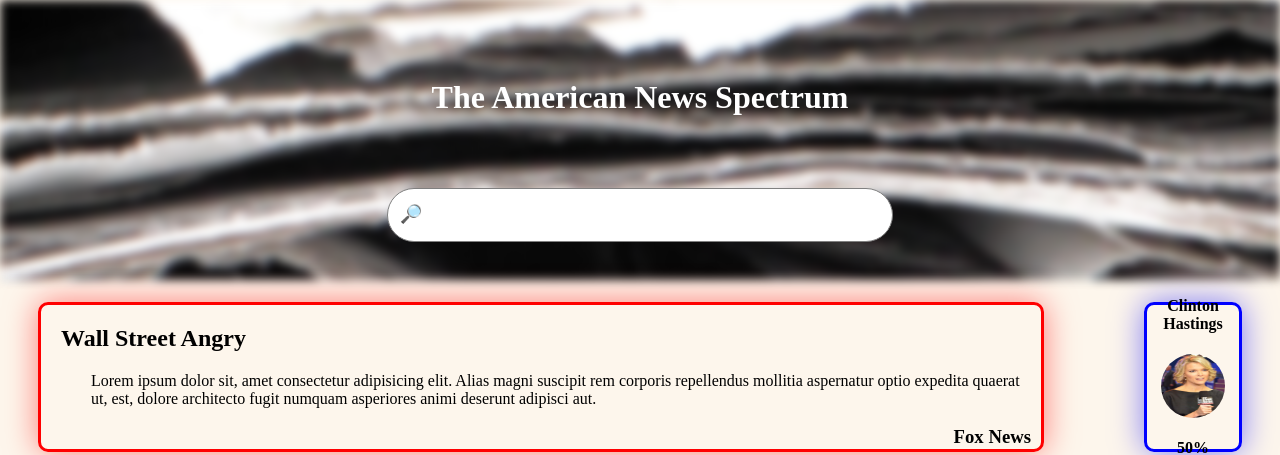
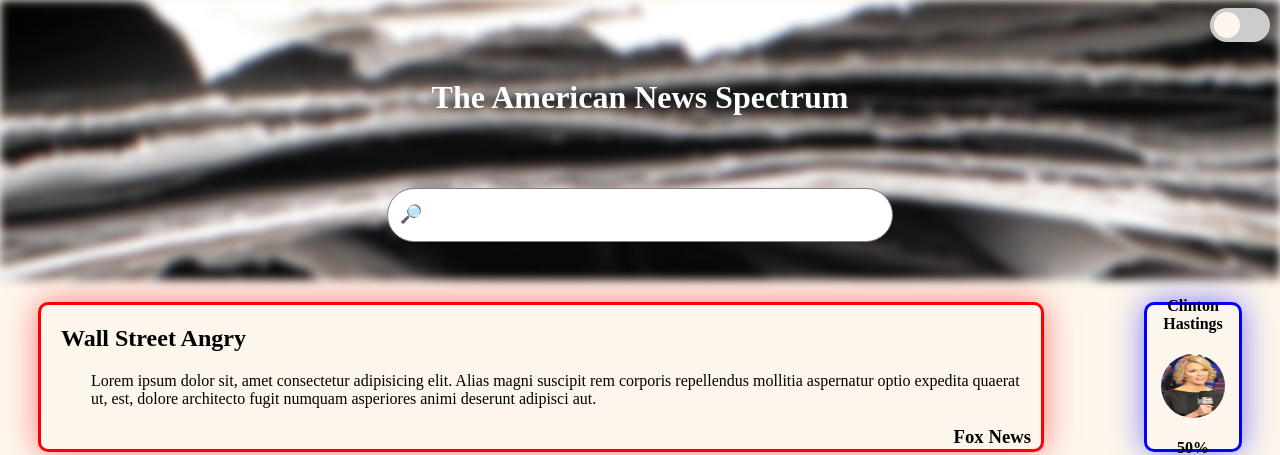
Before and after one commit to MegaClin10/TH21-NewSpectrum, a PHP site: page /main.html in a window 1280 px wide. Shown: the top 455 px of the page. Run offline with PHP 8.4, Linux system fonts and the light colour scheme.

Commit message:
darkmode toggle

```diff
--- a/assets/lm-css/mainStyle-lm.css
+++ b/assets/lm-css/mainStyle-lm.css
@@ -12,6 +12,70 @@ body {
 body div {
     /* border: 1px solid black; */
 }
+
+/* The switch - the box around the slider */
+.switch {
+    position: absolute;
+    right: 10px;
+    display: inline-block;
+    width: 60px;
+    height: 34px;
+  }
+
+  /* Hide default HTML checkbox */
+  .switch input {
+    opacity: 0;
+    width: 0;
+    height: 0;
+  }
+
+  /* The slider */
+  .slider {
+    position: absolute;
+    cursor: pointer;
+    top: 0;
+    left: 0;
+    right: 0;
+    bottom: 0;
+    background-color: #ccc;
+    -webkit-transition: .4s;
+    transition: .4s;
+  }
+
+  .slider:before {
+    position: absolute;
+    content: "";
+    height: 26px;
+    width: 26px;
+    left: 4px;
+    bottom: 4px;
+    background-color:rgb(253, 246, 236);
+    -webkit-transition: .4s;
+    transition: .4s;
+  }
+
+  input:checked + .slider {
+    background-color: #353535;
+  }
+
+  input:focus + .slider {
+    box-shadow: 0 0 1px #2196F3;
+  }
+
+  input:checked + .slider:before {
+    -webkit-transform: translateX(26px);
+    -ms-transform: translateX(26px);
+    transform: translateX(26px);
+  }
+
+  /* Rounded sliders */
+  .slider.round {
+    border-radius: 34px;
+  }
+
+  .slider.round:before {
+    border-radius: 50%;
+  }
 
 .dark-mode-text {
     color:rgb(253, 246, 236);
@@ -54,6 +118,7 @@ body div {
 }
 
 .search-bar-dark {
+    color: white;
     font-size: large;
     border-radius: 30px;
     width: 500px;
--- a/main.html
+++ b/main.html
@@ -8,6 +8,10 @@
 </head>
 <body class="dm">
     <div class="top-box"></div>
+    <label class="switch">
+        <input type="checkbox">
+        <span class="slider round"  onclick="dm()"></span>
+    </label>
     <div class="title-container">
         <h1 class="title">The American News Spectrum</h1>
     </div>
@@ -39,7 +43,7 @@
                         <img src="assets/images/megyn.jpg" alt="">
                     </div>
                     <div class="author-bias">
-                        <h4 class="dm-text" onclick="dm()">50%</h4>
+                        <h4 class="dm-text">50%</h4>
                     </div>
                 </div>
             </div>
```
